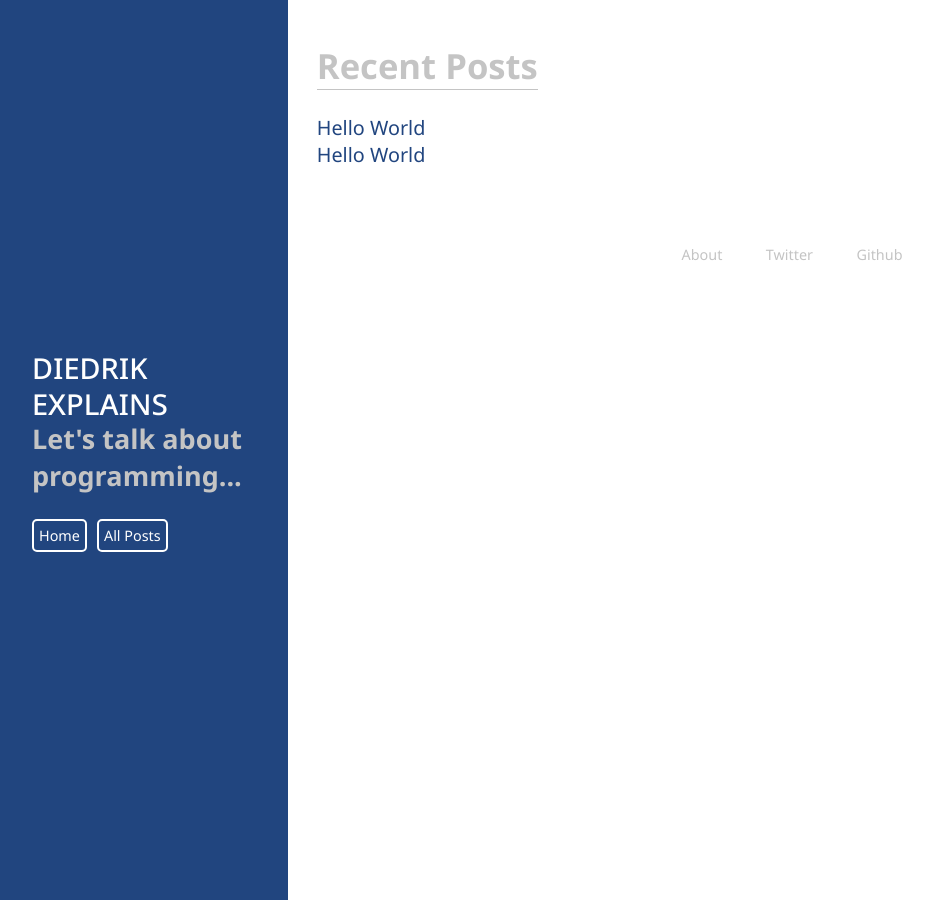
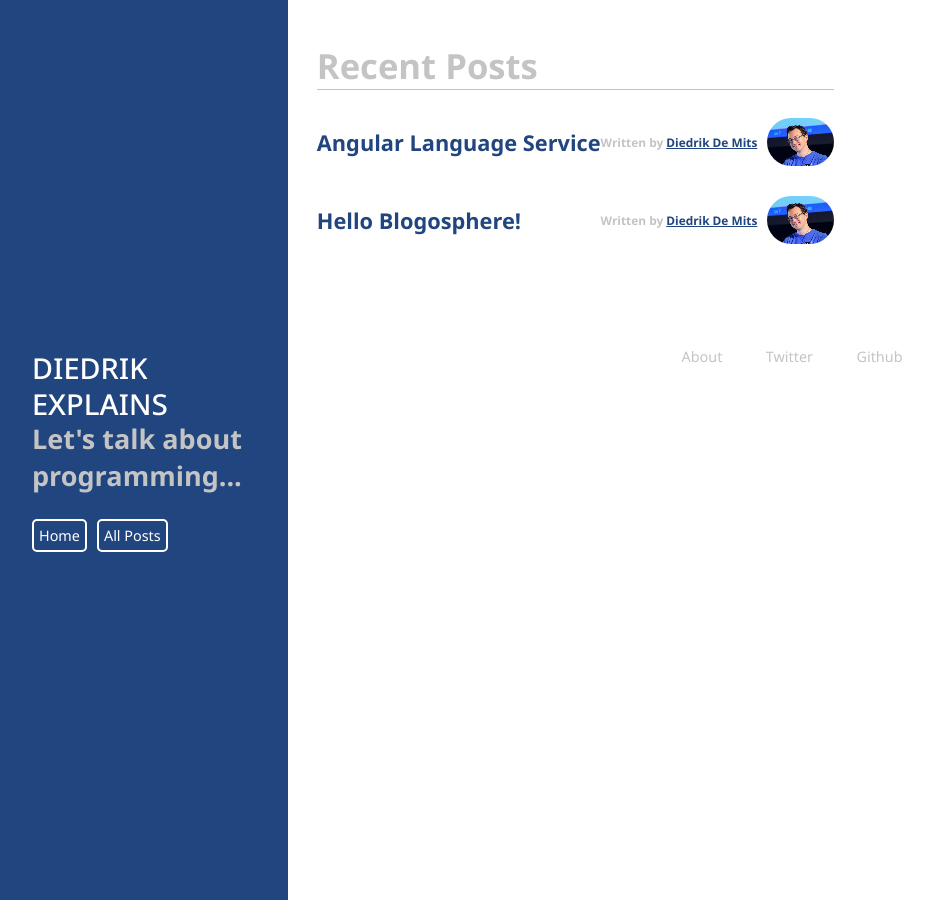
Before and after one commit to DiedrikDM/DiedrikDM.github.io, a Jekyll site: the page built from index.html, in a window 1280 px wide. Shown: the whole page, without its empty margins (32-965 px from the left). Built offline with Jekyll 4.4.1, drawn with Linux system fonts in a browser that asks for light colours.

Commit message:
This should work according to documentation

```diff
--- a/index.html
+++ b/index.html
@@ -7,7 +7,13 @@ title: Blog by Diedrik De Mits
     <h1>Recent Posts</h1>
     {% for post in site.posts offset: 0 limit: 5  %}
         <article>
-            Hello World
+            <header>
+                <img class="avatar" src="{{ post.authoravatar }}" />
+                <h1 class="article-title">{{ post.title }}</h1>
+                <h2 class="metadata">Written by <a href="{{ post.authorurl }}">{{ post.author }}</a></h2>
+            </header>
+
+            <div class="article-content">{{ post.description }}</div>
         </article>
     {% endfor %}
 
```
